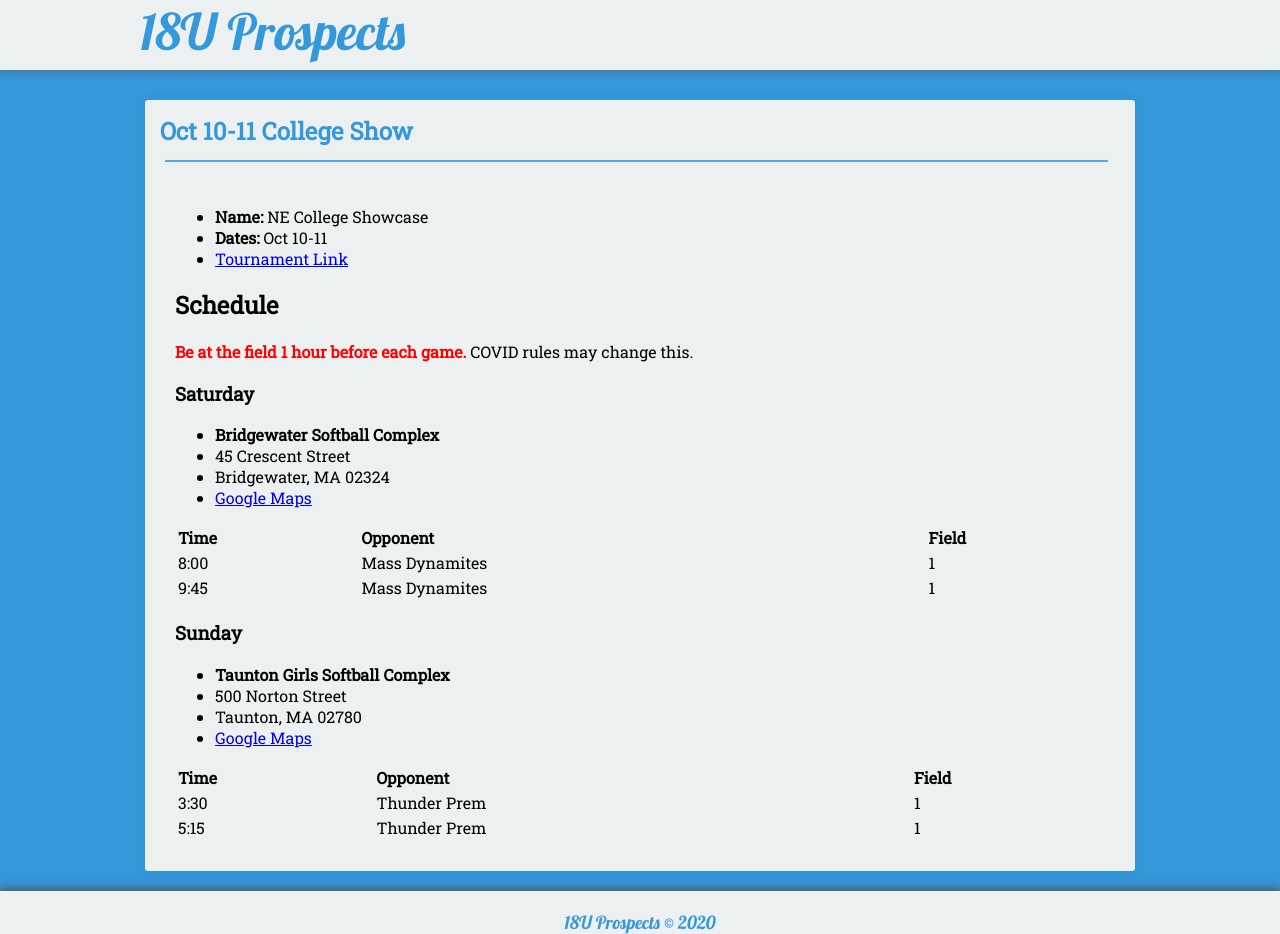
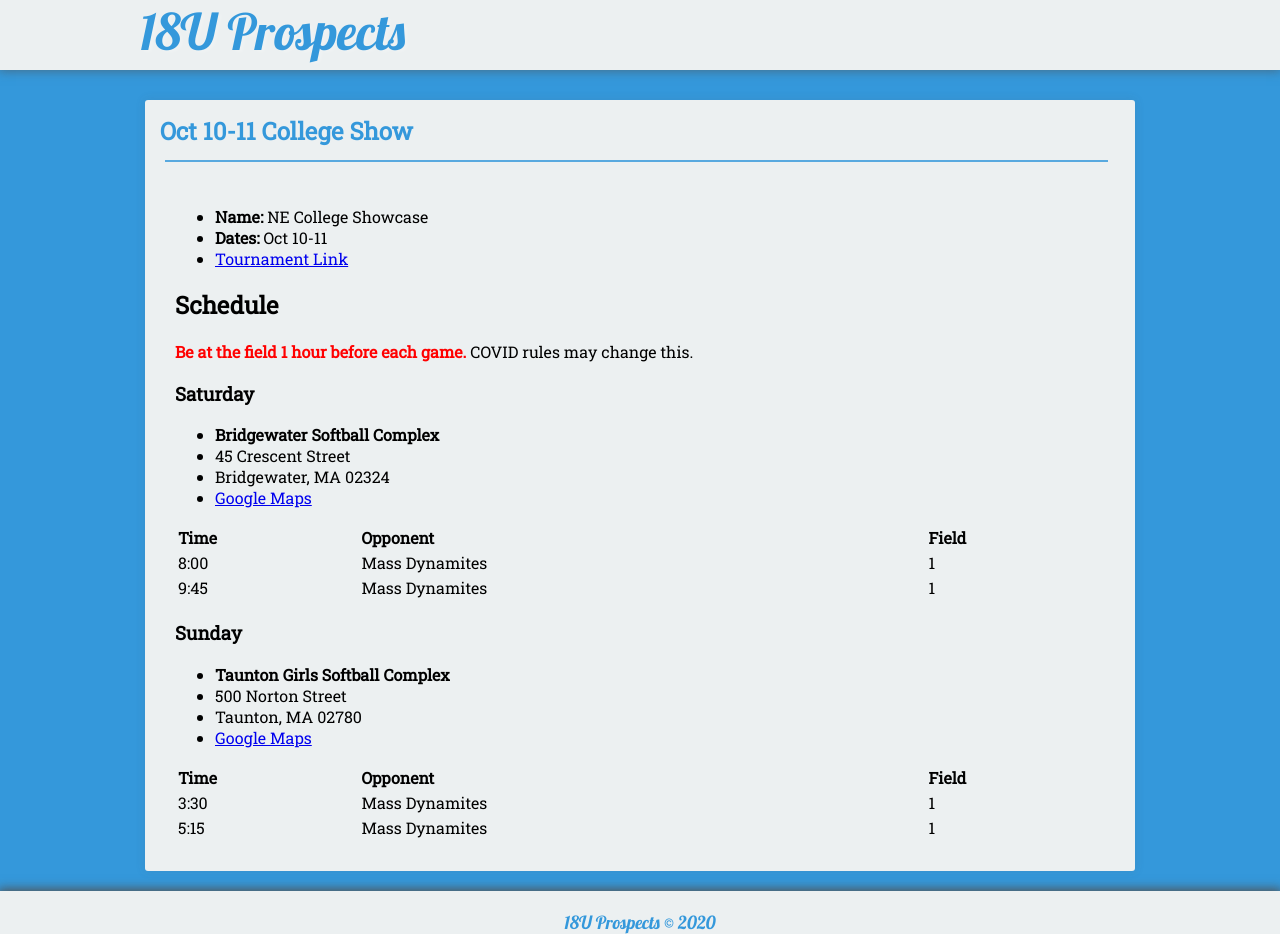
Before and after one commit to seanmerrow/ecf, a Jekyll site: the page built from _posts/2019-08-01-Jun-20-Polar.md, in a window 1280 px wide. Built offline with Jekyll 4.4.1, drawn with Linux system fonts in a browser that asks for light colours; nearby versions of some CDN libraries.

Commit message:
Update 2019-08-01-Jun-20-Polar.md

```diff
--- a/_posts/2019-08-01-Jun-20-Polar.md
+++ b/_posts/2019-08-01-Jun-20-Polar.md
@@ -36,5 +36,5 @@ category:
 
 | Time | Opponent | Field |
 |:---      |:---   |:---  |
-| 3:30  | Thunder Prem   |1   |
-| 5:15  | Thunder Prem   |1   |
+| 3:30  | Mass Dynamites   |1   |
+| 5:15  | Mass Dynamites   |1   |
```
